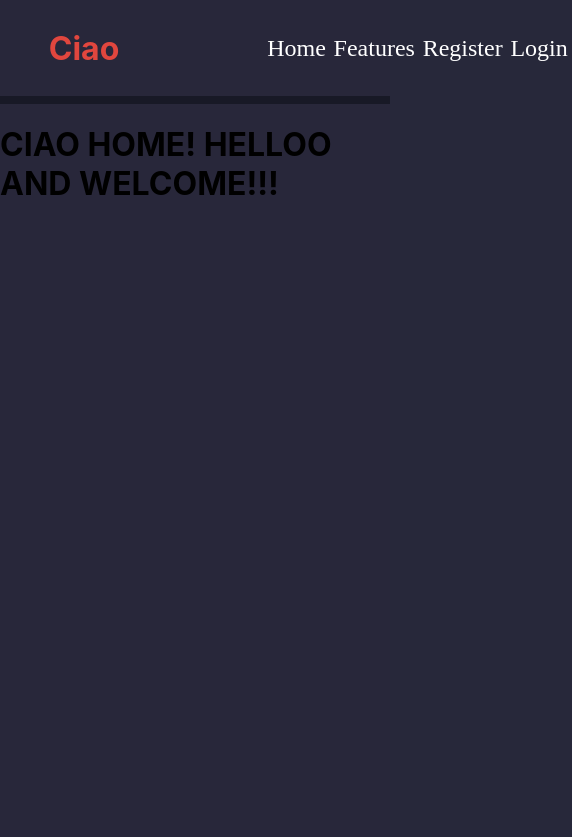
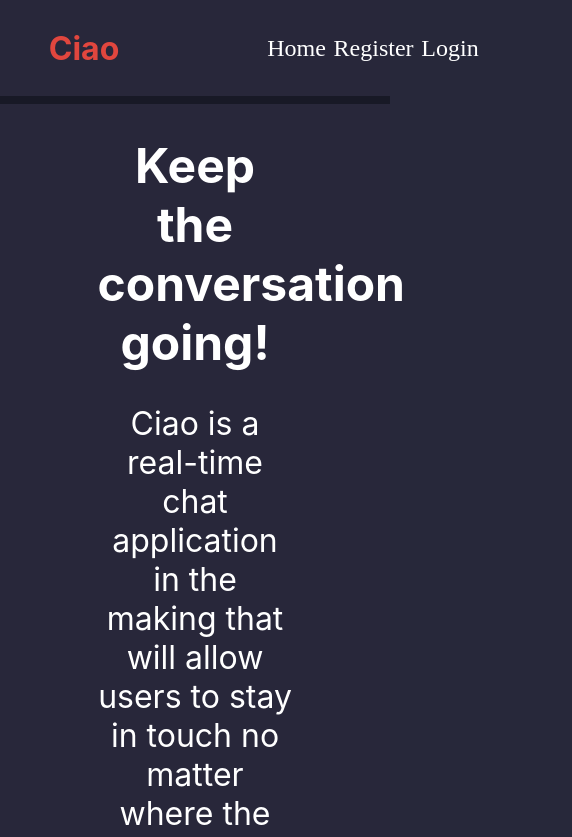
Before and after one commit to AdamPayne238/ciao-fe, a React (Create React App) app in the folder ciao-app/: page / in a window 390 px wide. Shown: the top 837 px of the page, 572 px wide, since content can reach past the window. Built offline with nearby package versions, Linux system fonts and the light colour scheme.

Commit message:
need to resize so the app fits correctly on any monitor size. after that add content to other tabs and mobile breakpoints

```diff
--- a/ciao-app/src/components/app/Ciao.scss
+++ b/ciao-app/src/components/app/Ciao.scss
@@ -2,7 +2,6 @@
     display: flex;
     height: 58rem;
     padding: 2rem;
-    padding-right: 12rem;
-    padding-left: 12rem;
-
+    padding-right: 10rem;
+    padding-left: 10rem;
 }
--- a/ciao-app/src/components/app/messages-tab/active-message/chatinput/ChatInput.js
+++ b/ciao-app/src/components/app/messages-tab/active-message/chatinput/ChatInput.js
@@ -57,8 +57,8 @@ const ChatInput = () => {
             <button>
             <Icon
                 icon={ICONS.PAPERPLANE}
-                width={32}
-                height={32}
+                width={30}
+                height={30}
                 color="#BEBECA"
             />
             </button>
--- a/ciao-app/src/components/app/messages-tab/messages/Messages.scss
+++ b/ciao-app/src/components/app/messages-tab/messages/Messages.scss
@@ -5,4 +5,5 @@
     // border: 4px solid hotpink;
     width: 50%;
     background: #171926;
+
 }
--- a/ciao-app/src/components/app/messages-tab/messages/message/Message.js
+++ b/ciao-app/src/components/app/messages-tab/messages/message/Message.js
@@ -4,7 +4,7 @@ import './Message.scss'
 import EmptyProfilePic from '../../../../../images/empty-profile.png'
 
 const Message = () => {
-    var message = ["message1", "message2", "message3", "message4", "message5", "message6", "message7"]
+    var message = ["message1", "message2", "message3", "message4", "message5", "message6", "message7", "message8", "message9", "message10", "message11", "message12", "message13", "message14", "message15"]
     return(
       <div className="message-container">
         {message.map(() =>
--- a/ciao-app/src/components/app/messages-tab/messages/message/Message.scss
+++ b/ciao-app/src/components/app/messages-tab/messages/message/Message.scss
@@ -3,7 +3,8 @@
     width: 100%;
     display: flex;
     flex-direction: column;
-    // align-items: middle;
+    overflow-x: hidden;
+
 
 .message-stack{
 
@@ -63,3 +64,11 @@
     }
 
 }
+
+.message-container::-webkit-scrollbar {
+    display: none;
+  }
+
+  .message-container {
+    -ms-overflow-style: none;
+  }
--- a/ciao-app/src/components/app/messages-tab/messages/messagenav/MessageNav.scss
+++ b/ciao-app/src/components/app/messages-tab/messages/messagenav/MessageNav.scss
@@ -1,6 +1,7 @@
 .message-nav-container{
-    height: 3rem;
+    height: 4rem;
     display: flex;
+    padding: 2rem 0 2rem 0;
 
     // justify-content: flex-start;
     justify-content: space-evenly;
@@ -22,5 +23,13 @@
 }
 
 .active-sub{
-    border-bottom: 4px solid #D24243;
+
+    a{
+        border-bottom: 4px solid #D24243;
+        // text-decoration: underline;
+        // text-decoration-thickness: 20px;
+        // text-decoration-color: red;
+
+    }
+
 }
--- a/ciao-app/src/components/auth/Login.js
+++ b/ciao-app/src/components/auth/Login.js
@@ -67,7 +67,7 @@ const Login = (props) => {
                 </Mutation>
             </div>
             <div className="re-route-auth">
-            <p>Don't have an account? <Link to="/home/register">Register</Link></p>
+            <p>Don't have an account? <Link to="/register">Register</Link></p>
             </div>
         </div>
     )
--- a/ciao-app/src/components/landing-page/Home.js
+++ b/ciao-app/src/components/landing-page/Home.js
@@ -1,9 +1,14 @@
 import React from 'react'
+
+// Styles
+import './Home.scss'
 
 const Home = () => {
     return (
-        <div className="home-container">
-            <h1>CIAO HOME! HELLOO AND WELCOME!!!</h1>
+        <div className="landing-home-container">
+            <h1>Keep the conversation going!</h1>
+            <p>Ciao is a real-time chat application in the making that will allow users to stay in touch no matter where the conversation left off.</p>
+            <p>Currently, the functionality of the app is still in progress. If you would like to login you can use the temporary credentials, Email: random@email.com, and Password: random. Once the basic design is finished, the chat functionality will be built using GraphQL subscriptions and web-sockets which will allow for real-time chat.</p>
         </div>
     )
 }
--- a/ciao-app/src/components/landing-page/Home.scss
+++ b/ciao-app/src/components/landing-page/Home.scss
@@ -0,0 +1,14 @@
+.landing-home-container{
+    margin: 0 auto;
+    text-align: center;
+    width: 50%;
+    border-bottom: 4px solid #E1463E;
+    h1{
+        color: white;
+        font-size: 3rem;
+    }
+    p{
+        color: white;
+        font-size: 2rem;
+    }
+}
--- a/ciao-app/src/components/landing-page/NavBar.js
+++ b/ciao-app/src/components/landing-page/NavBar.js
@@ -12,7 +12,7 @@ const NavBar = () => {
             </div>
             <div className="link-div">
                 <Link to="/">Home</Link>
-                <Link to="/features">Features</Link>
+                {/* <Link to="/features">Features</Link> */}
                 <Link to='/register'>Register</Link>
                 <Link to='/login'>Login</Link>
             </div>
```
